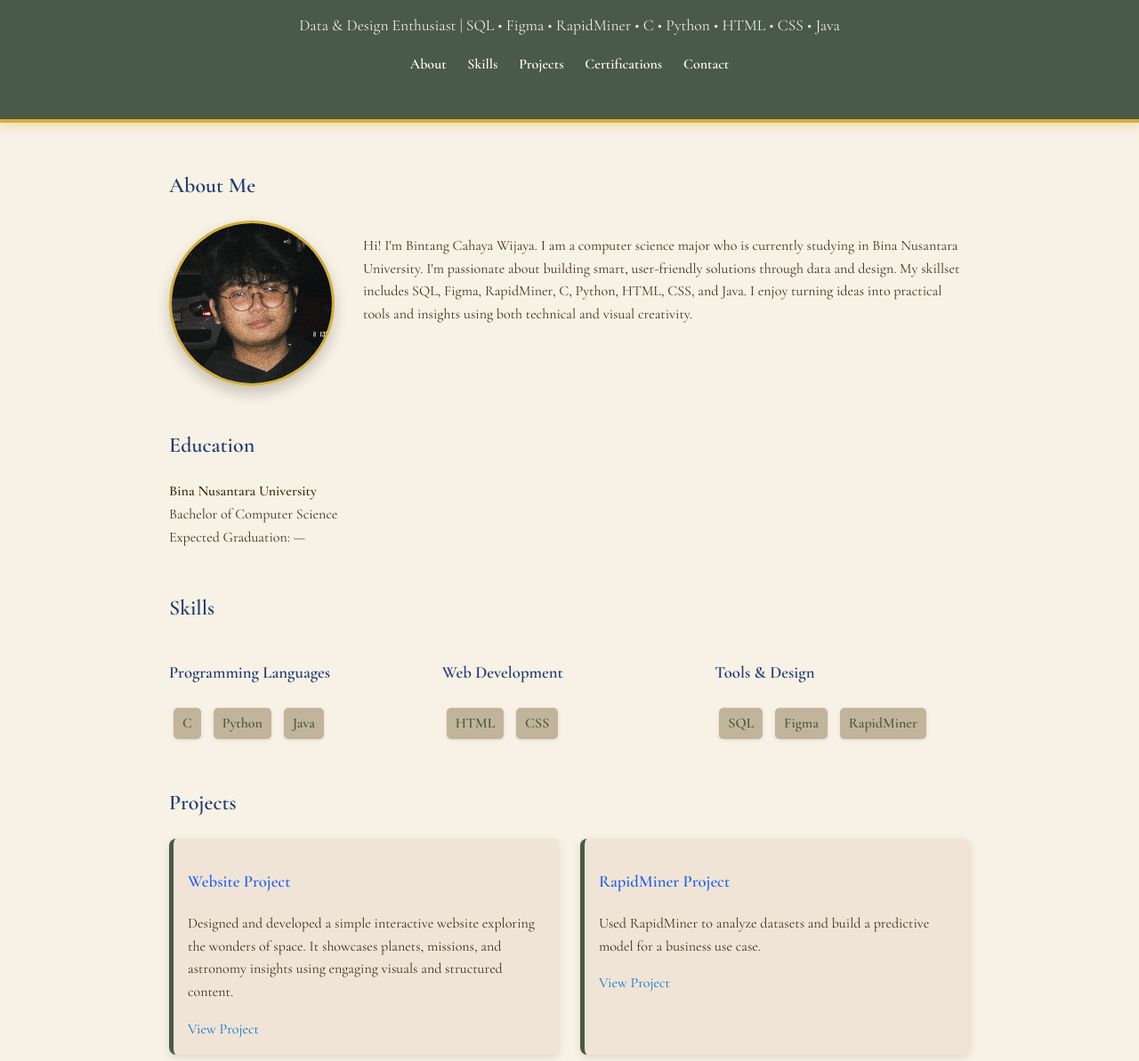
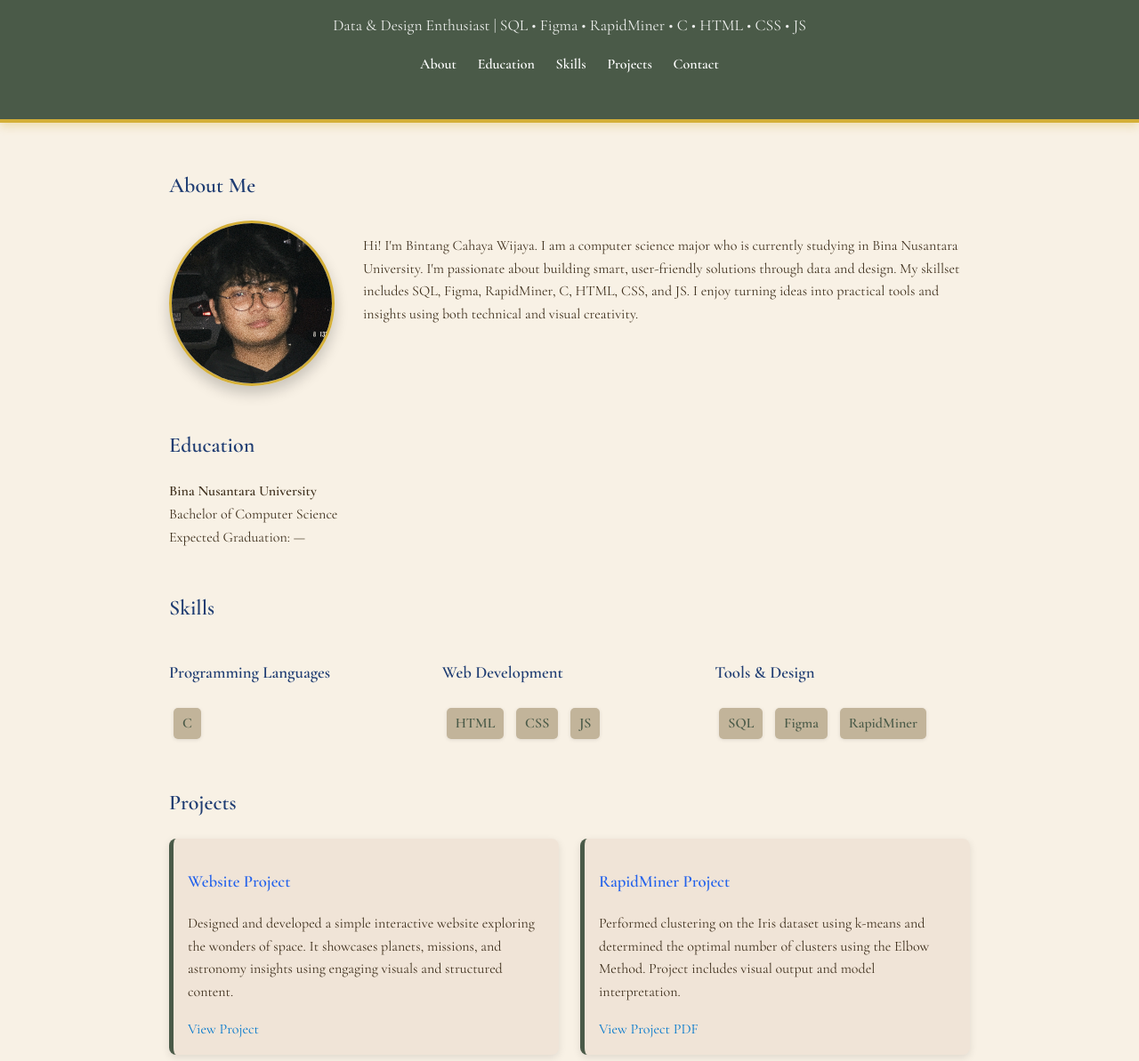
Before and after one commit to BintangCahaya/bintang-portofolio, a plain HTML site: page index.html in a window 1280 px wide. Shown: the part 107-1300 px from the top of the page at 89% size. Drawn offline with nearby package versions, Linux system fonts and the light colour scheme.

Commit message:
Update index.html

```diff
--- a/index.html
+++ b/index.html
@@ -144,14 +144,15 @@
     <button id="toggle-dark">🌙 Toggle Dark Mode</button>
     <div class="hero">
             <h1 id="typed-name"></h1>
-      <p>Data & Design Enthusiast | SQL • Figma • RapidMiner • C • Python • HTML • CSS • Java</p>
+      <p>Data & Design Enthusiast | SQL • Figma • RapidMiner • C • HTML • CSS • JS</p>
     </div>
     <nav>
       <ul>
         <li><a href="#about">About</a></li>
+        <li><a href="#education">Education</a></li>
         <li><a href="#skills">Skills</a></li>
         <li><a href="#projects">Projects</a></li>
-        <li><a href="#certifications">Certifications</a></li>
+       <!-- <li><a href="#certifications">Certifications</a></li> -->
         <li><a href="#contact">Contact</a></li>
       </ul>
     </nav>
@@ -163,7 +164,7 @@
       <div class="about-container">
         <img src="assets/images/profile.jpg" alt="Bintang Cahaya Wijaya" class="round-image" />
         <div class="about-text">
-          <p>Hi! I'm Bintang Cahaya Wijaya. I am a computer science major who is currently studying in Bina Nusantara University. I'm passionate about building smart, user-friendly solutions through data and design. My skillset includes SQL, Figma, RapidMiner, C, Python, HTML, CSS, and Java. I enjoy turning ideas into practical tools and insights using both technical and visual creativity.</p>
+          <p>Hi! I'm Bintang Cahaya Wijaya. I am a computer science major who is currently studying in Bina Nusantara University. I'm passionate about building smart, user-friendly solutions through data and design. My skillset includes SQL, Figma, RapidMiner, C, HTML, CSS, and JS. I enjoy turning ideas into practical tools and insights using both technical and visual creativity.</p>
         </div>
       </div>
     </section>
@@ -182,13 +183,12 @@
         <div>
           <h3>Programming Languages</h3>
           <span>C</span>
-          <span>Python</span>
-          <span>Java</span>
         </div>
         <div>
           <h3>Web Development</h3>
           <span>HTML</span>
           <span>CSS</span>
+          <span>JS</span>
         </div>
         <div>
           <h3>Tools & Design</h3>
@@ -209,13 +209,14 @@
     </div>
     <div class="project-card">
       <h3>RapidMiner Project</h3>
-      <p>Used RapidMiner to analyze datasets and build a predictive model for a business use case.</p>
-      <a href="https://bintangcahaya.github.io/space/" target="_blank" class="btn">View Project</a>
+      <p>Performed clustering on the Iris dataset using k-means and determined the optimal number of clusters using the Elbow Method. Project includes visual output and model interpretation.</p>
+      <a href="assets/files/Project Rapidminer.pdf" download class="btn">View Project PDF</a>
     </div>
+
   </div>
 </section>
 
-
+<!-- "This is a comment"
     <section id="certifications" data-aos="fade-up">
       <h2>Certifications</h2>
       <ul>
@@ -224,6 +225,7 @@
         <li>RapidMiner for Business Analytics</li>
       </ul>
     </section>
+    -->
 
     <section id="contact" data-aos="fade-up">
       <h2>Contact Me</h2>
```
